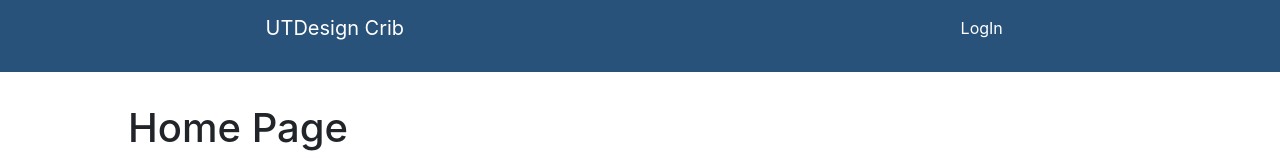
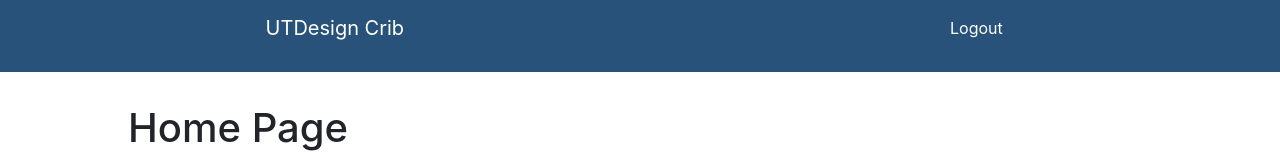
Before and after one commit to Daniel787/UTDesign-Tool-Crib-System, a React (Create React App) app: page /home in a window 1280 px wide. Shown: the top 158 px of the page. Built offline with nearby package versions, Linux system fonts and the light colour scheme.

Commit message:
logout on nav

```diff
--- a/src/Components/Nav/Nav.js
+++ b/src/Components/Nav/Nav.js
@@ -13,7 +13,7 @@ function nav() {
       <Navbar.Toggle aria-controls="basic-navbar-nav" />
       <Navbar.Collapse>
         <Nav className={styles.links}>
-          <Nav.Link as={Link} to="/login"> <p> LogIn </p></Nav.Link>
+          <Nav.Link as={Link} to="/login"> <p> Logout </p></Nav.Link>
         </Nav>
       </Navbar.Collapse>
     </Navbar>
--- a/src/Pages/Home.js
+++ b/src/Pages/Home.js
@@ -16,10 +16,7 @@ function home() {
             </div>
             <Footer />
         </div>
-
-
     )
-
 }
 
 export default home;
```
